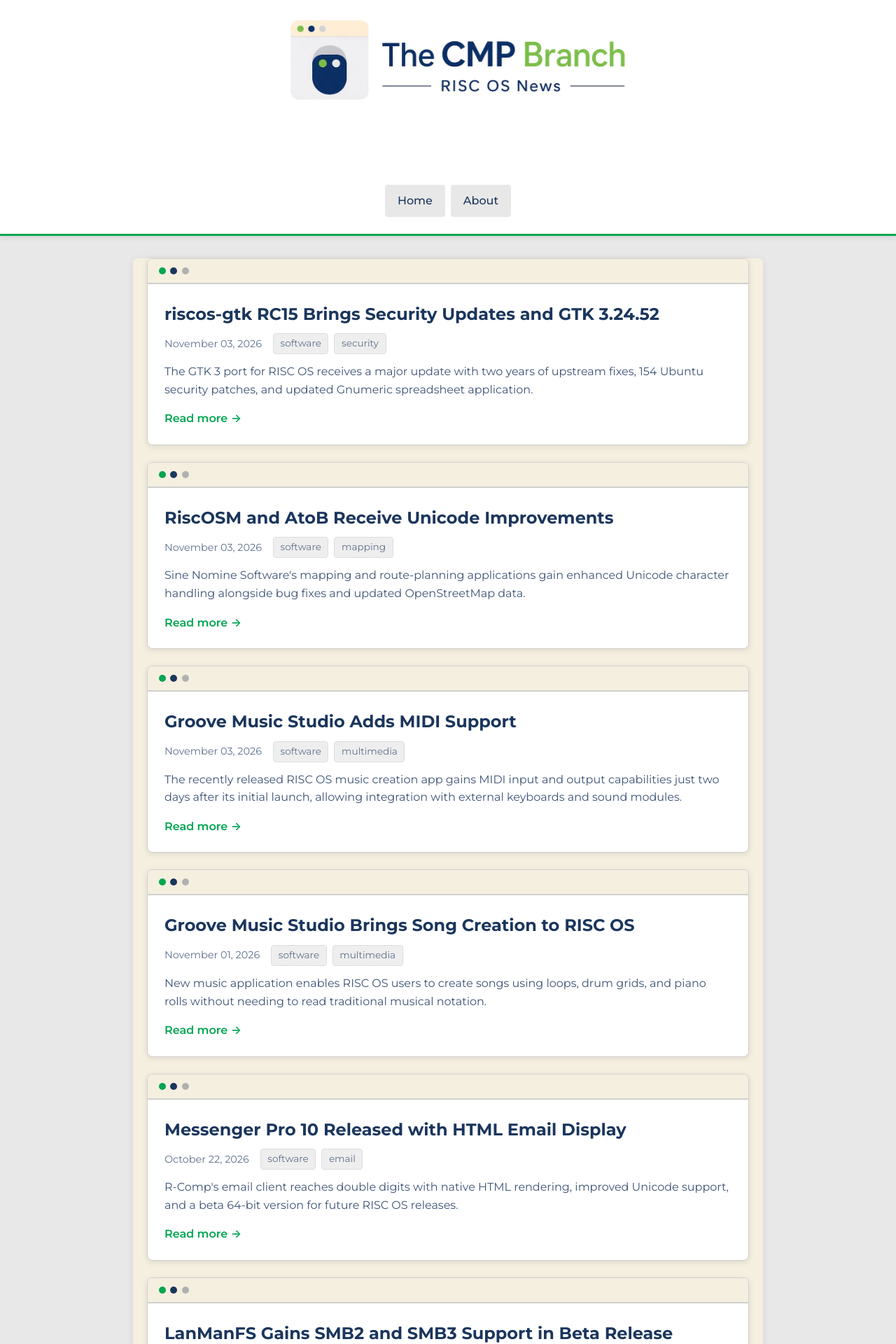
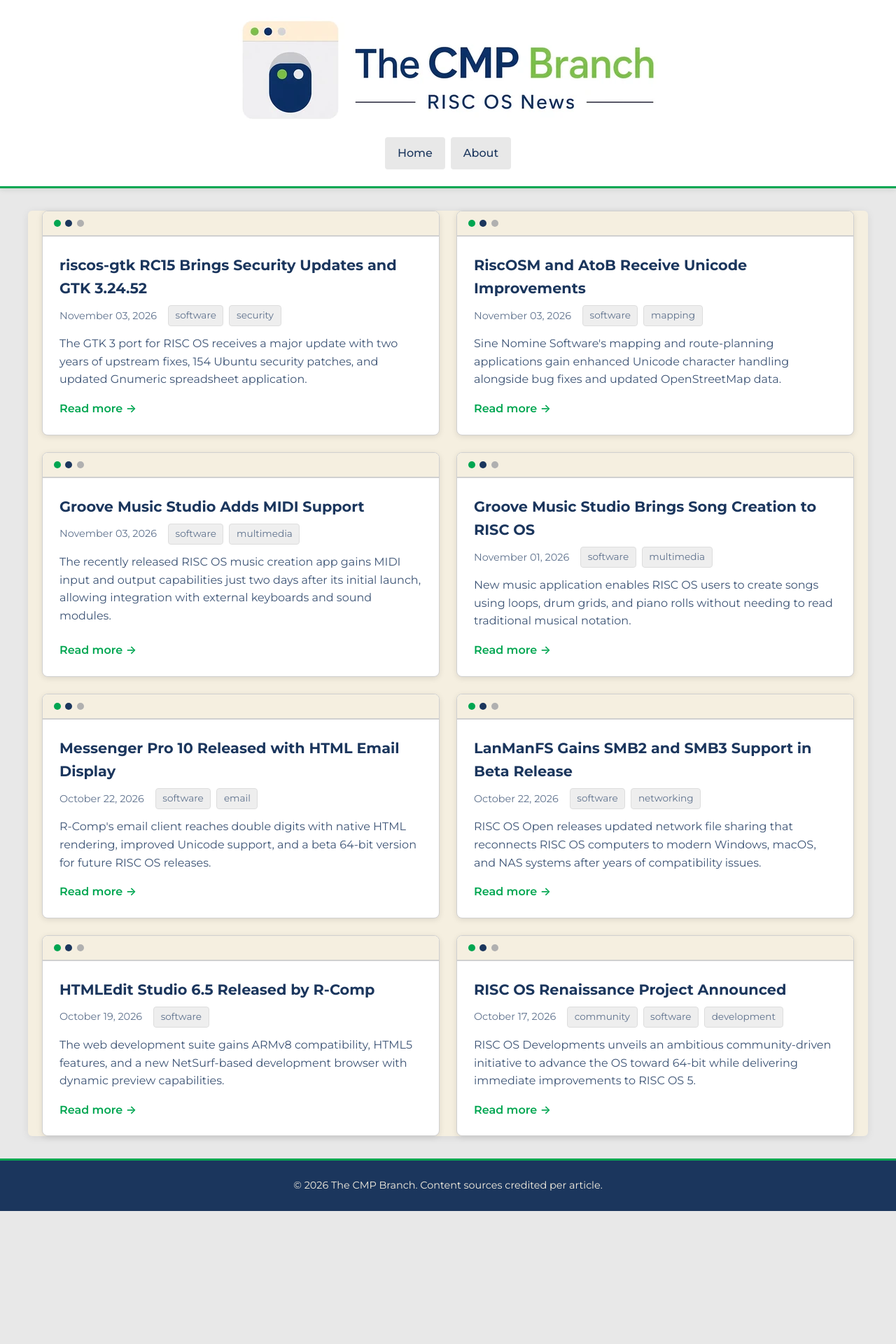
Before and after one commit to The-CMP-Branch/News, a Jekyll site: the page built from index.html, in a window 1280 px wide. Shown: the top 1920 px of the page at 70% size. Built offline with Jekyll 4.4.1, drawn with Linux system fonts in a browser that asks for light colours; after the commit the page ends 1730 px from its top, so only the background shows below that.

Commit message:
Right-size header logo and article images; show home cards two-wide on wide screens
- Crop logo-full to its artwork (the old file was ~49% blank canvas) and
  regenerate 600w/1200w PNG+WebP, served via srcset/sizes with width/height
- Use the 1x icon for the compact logo and lazy-load it so desktop skips it
- Give article images intrinsic dimensions, lazy loading and a shared CSS rule
- Lay out home page cards in a two-column grid at >=1024px
- Scope header/footer styles to the site chrome so post headers/footers
  no longer inherit them; remove underline from the compact logo link

Co-authored-by: Tigger <ReallySmallSoftware@users.noreply.github.com>

```diff
--- a/_layouts/default.html
+++ b/_layouts/default.html
@@ -12,19 +12,24 @@
     <link href="https://fonts.googleapis.com/css2?family=Montserrat:wght@400;500;600;700&display=swap" rel="stylesheet">
     <link rel="stylesheet" href="{{ '/assets/css/style.css' | relative_url }}">
 </head>
-<body>
+<body{% if page.body_class %} class="{{ page.body_class }}"{% endif %}>
     <header>
         <div class="container">
             <div class="site-header-content">
                 <a href="{{ '/' | relative_url }}" class="logo-link">
                     <picture class="site-logo-full">
-                        <source srcset="{{ '/assets/logo-full@2x.webp' | relative_url }}" type="image/webp">
-                        <img src="{{ '/assets/logo-full@2x.png' | relative_url }}" alt="The CMP Branch — RISC OS News">
+                        <source type="image/webp"
+                                srcset="{{ '/assets/logo-full.webp' | relative_url }} 600w, {{ '/assets/logo-full@2x.webp' | relative_url }} 1200w"
+                                sizes="(max-width: 480px) calc(100vw - 40px), (max-width: 1023px) 440px, 600px">
+                        <img src="{{ '/assets/logo-full.png' | relative_url }}"
+                             srcset="{{ '/assets/logo-full.png' | relative_url }} 600w, {{ '/assets/logo-full@2x.png' | relative_url }} 1200w"
+                             sizes="(max-width: 480px) calc(100vw - 40px), (max-width: 1023px) 440px, 600px"
+                             width="600" height="152" alt="The CMP Branch — RISC OS News">
                     </picture>
                     <div class="site-logo-compact">
                         <picture class="site-logo-icon">
-                            <source srcset="{{ '/assets/logo-icon@2x.webp' | relative_url }}" type="image/webp">
-                            <img src="{{ '/assets/logo-icon@2x.png' | relative_url }}" alt="The CMP Branch">
+                            <source srcset="{{ '/assets/logo-icon.webp' | relative_url }}" type="image/webp">
+                            <img src="{{ '/assets/logo-icon.png' | relative_url }}" width="57" height="60" loading="lazy" alt="The CMP Branch">
                         </picture>
                         <span class="site-title-compact">The CMP Branch</span>
                     </div>
--- a/assets/css/style.css
+++ b/assets/css/style.css
@@ -27,7 +27,7 @@ body {
 }
 
 /* Header - inspired by RISC OS icon bar */
-header {
+body > header {
     background-color: #ffffff;
     color: #1B365D;
     padding: 1.5rem 0;
@@ -50,6 +50,7 @@ header {
     max-width: 100%;
     display: flex;
     justify-content: center;
+    text-decoration: none;
 }
 
 .site-logo-full {
@@ -58,12 +59,10 @@ header {
 }
 
 .site-logo-full img {
-    height: 220px;
-    width: auto;
+    width: 600px;
+    height: auto;
     max-width: 100%;
     display: block;
-    image-rendering: -webkit-optimize-contrast;
-    image-rendering: crisp-edges;
 }
 
 .site-logo-compact {
@@ -127,8 +126,8 @@ main {
 
 /* News list */
 .news-list {
-    display: flex;
-    flex-direction: column;
+    display: grid;
+    grid-template-columns: minmax(0, 1fr);
     gap: 1.5rem;
     margin-top: 2rem;
     margin-bottom: 2rem;
@@ -141,6 +140,8 @@ main {
     overflow: hidden;
     box-shadow: 0 2px 8px rgba(0, 0, 0, 0.1);
     border: 1px solid #D0D0D0;
+    display: flex;
+    flex-direction: column;
 }
 
 .news-item-header {
@@ -177,6 +178,10 @@ main {
 
 .news-item-content {
     padding: 1.5rem;
+    flex: 1;
+    display: flex;
+    flex-direction: column;
+    align-items: flex-start;
 }
 
 .news-item h2 {
@@ -227,6 +232,7 @@ main {
 }
 
 .read-more {
+    margin-top: auto;
     color: #00A651;
     text-decoration: none;
     font-weight: 600;
@@ -294,6 +300,19 @@ main {
 
 .post-content p {
     margin-bottom: 1rem;
+}
+
+.post-content img {
+    display: block;
+    max-width: 100%;
+    height: auto;
+    margin: 1.5em auto;
+    border: 1px solid #D0D0D0;
+    border-radius: 4px;
+}
+
+.post-content a:has(> img) {
+    display: block;
 }
 
 .post-content ul, .post-content ol {
@@ -394,7 +413,7 @@ main {
 }
 
 /* Footer */
-footer {
+body > footer {
     background-color: #1B365D;
     color: #F5EFE0;
     padding: 1.5rem 0;
@@ -403,13 +422,13 @@ footer {
     border-top: 3px solid #00A651;
 }
 
-footer a {
+body > footer a {
     color: #00A651;
     text-decoration: none;
     font-weight: 500;
 }
 
-footer a:hover {
+body > footer a:hover {
     text-decoration: underline;
 }
 
@@ -449,16 +468,27 @@ footer a:hover {
 }
 
 /* Responsive */
+@media (min-width: 1024px) {
+    .home main.container {
+        max-width: 1200px;
+    }
+
+    .news-list {
+        grid-template-columns: repeat(2, minmax(0, 1fr));
+    }
+
+    .news-item h2 {
+        font-size: 1.3rem;
+    }
+}
+
 @media (max-width: 1023px) {
     .site-logo-full img {
-        height: 135px;
+        width: 440px;
     }
 }
 
 @media (max-width: 768px) {
-    .site-logo-full img {
-        height: 110px;
-    }
 
     nav a {
         flex: 1;
@@ -482,8 +512,6 @@ footer a:hover {
 @media (max-width: 480px) {
     .site-logo-full img {
         width: 100%;
-        height: auto;
-        max-width: 100%;
     }
 
     .news-item-content {
--- a/index.html
+++ b/index.html
@@ -1,6 +1,7 @@
 ---
 layout: default
 title: Home
+body_class: home
 ---
 
 <section class="news-list">
```
Also changed, not shown: _posts/2026-10-22-lanmanfs-smb2-smb3-support-beta.md (+1 -1 lines), _posts/2026-11-01-groove-music-studio-released.md (+1 -1 lines), assets/logo-full.png, assets/logo-full.webp, assets/logo-full@2x.png, assets/logo-full@2x.webp.
